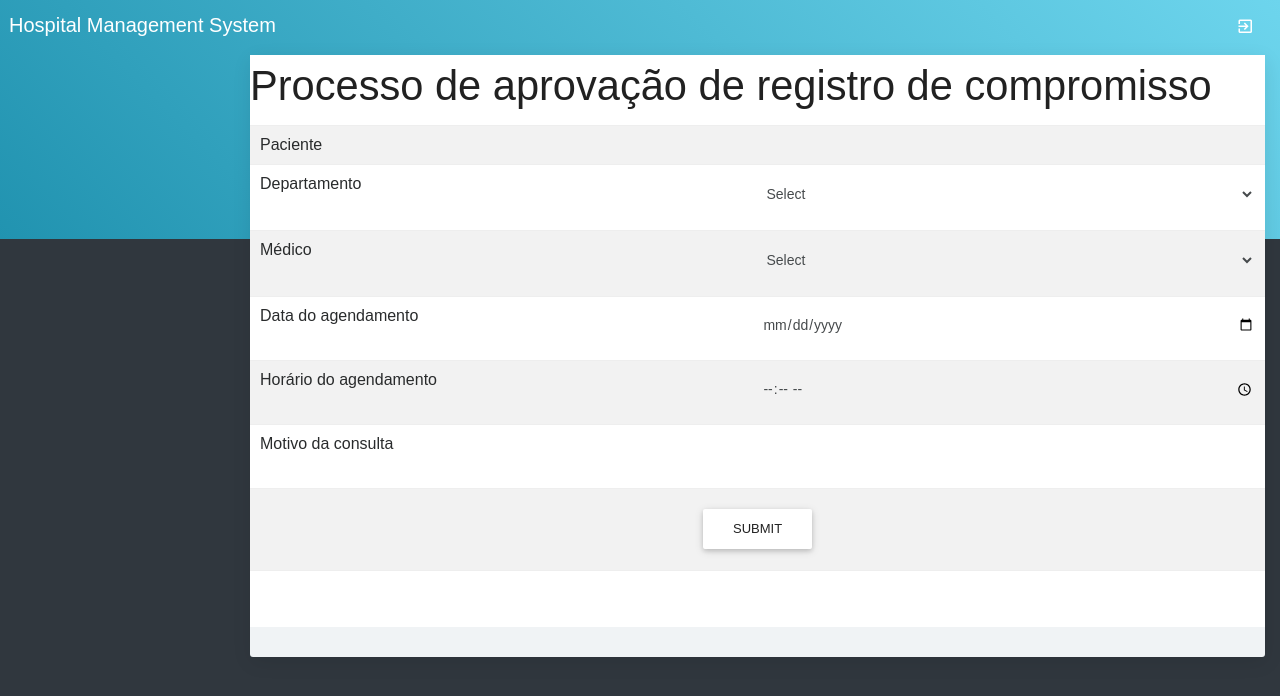
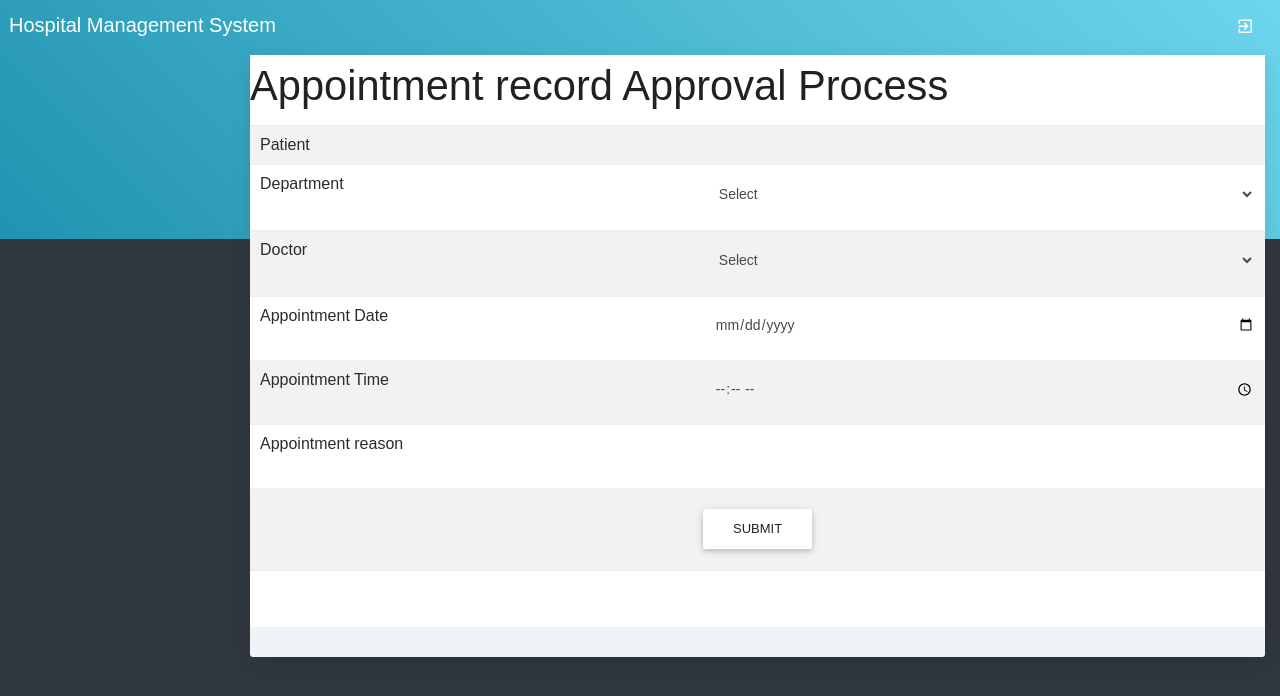
Before and after one commit to gpdax/HMS, a PHP site: page /appointmentapproval.php in a window 1280 px wide. Shown: the top 696 px of the page. Run offline with PHP 8.4, Linux system fonts and the light colour scheme; data that the repository does not hold is empty; a stand-in replaces the project's code that opens the database connection; some libraries are stand-ins or nearby versions.

Commit message:
Update appointmentapproval.php

```diff
--- a/appointmentapproval.php
+++ b/appointmentapproval.php
@@ -50,12 +50,12 @@ if(isset($_GET[editid]))
 
 <div class="card ">
 
-    <h2>Processo de aprovação de registro de compromisso</h2>
+    <h2>Appointment record Approval Process</h2>
    <form method="post" action="" name="frmappnt" onSubmit="return validateform()">
 
     <table class="table table-striped">
         <tr>
-          <td >Paciente</td>
+          <td >Patient</td>
           <td >
             <?php
 			if(isset($_GET[patientid]))
@@ -82,7 +82,7 @@ if(isset($_GET[editid]))
         </tr>
 
         <tr>
-          <td>Departamento</td>
+          <td>Department</td>
           <td><select name="select5" id="select5" class="form-control show-tick">
            <option value="">Select</option>
             <?php
@@ -105,7 +105,7 @@ if(isset($_GET[editid]))
         </tr>
 
         <tr>
-          <td>Médico</td>
+          <td>Doctor</td>
           <td><select name="select6" id="select6" class="form-control show-tick">
             <option value="">Select</option>
             <?php
@@ -127,15 +127,15 @@ if(isset($_GET[editid]))
         </tr>
 
         <tr>
-          <td>Data do agendamento</td>
+          <td>Appointment Date</td>
           <td><input class="form-control" type="date" name="appointmentdate" id="appointmentdate" value="<?php echo $rsedit[appointmentdate]; ?>" /></td>
         </tr>
         <tr>
-          <td>Horário do agendamento</td>
+          <td>Appointment Time</td>
           <td><input class="form-control" type="time" name="time" id="time" value="<?php echo $rsedit[appointmenttime]; ?>" /></td>
         </tr>
         <tr>
-          <td>Motivo da consulta</td>
+          <td>Appointment reason</td>
           <td><input class="form-control" name="appreason" id="appreason" value="<?php echo $rsedit[app_reason]; ?>"/></td>
         </tr>
         <tr>
@@ -157,43 +157,43 @@ function validateform()
 {
 	if(document.frmappnt.select4.value == "")
 	{
-		alert("O nome do paciente não deve ficar vazio..");
+		alert("Patient name should not be empty..");
 		document.frmappnt.select4.focus();
 		return false;
 	}
 	else if(document.frmappnt.select3.value == "")
 	{
-		alert("O tipo de quarto não deve estar vazio..");
+		alert("Room type should not be empty..");
 		document.frmappnt.select3.focus();
 		return false;
 	}
 	else if(document.frmappnt.select5.value == "")
 	{
-		alert("nome do departamento não deve ficar vazio..");
+		alert("Department name should not be empty..");
 		document.frmappnt.select5.focus();
 		return false;
 	}
 	else if(document.frmappnt.appointmentdate.value == "")
 	{
-		alert("A data do agendamento não deve estar vazia..");
+		alert("Appointment date should not be empty..");
 		document.frmappnt.appointmentdate.focus();
 		return false;
 	}
 	else if(document.frmappnt.time.value == "")
 	{
-		alert("O horário da consulta não deve ficar vazio..");
+		alert("Appointment time should not be empty..");
 		document.frmappnt.time.focus();
 		return false;
 	}
 	else if(document.frmappnt.select6.value == "")
 	{
-		alert("O nome do médico não deve estar vazio..");
+		alert("Doctor name should not be empty..");
 		document.frmappnt.select6.focus();
 		return false;
 	}
 	else if(document.frmappnt.select.value == "" )
 	{
-		alert("Selecione o status..");
+		alert("Kindly select the status..");
 		document.frmappnt.select.focus();
 		return false;
 	}
```
